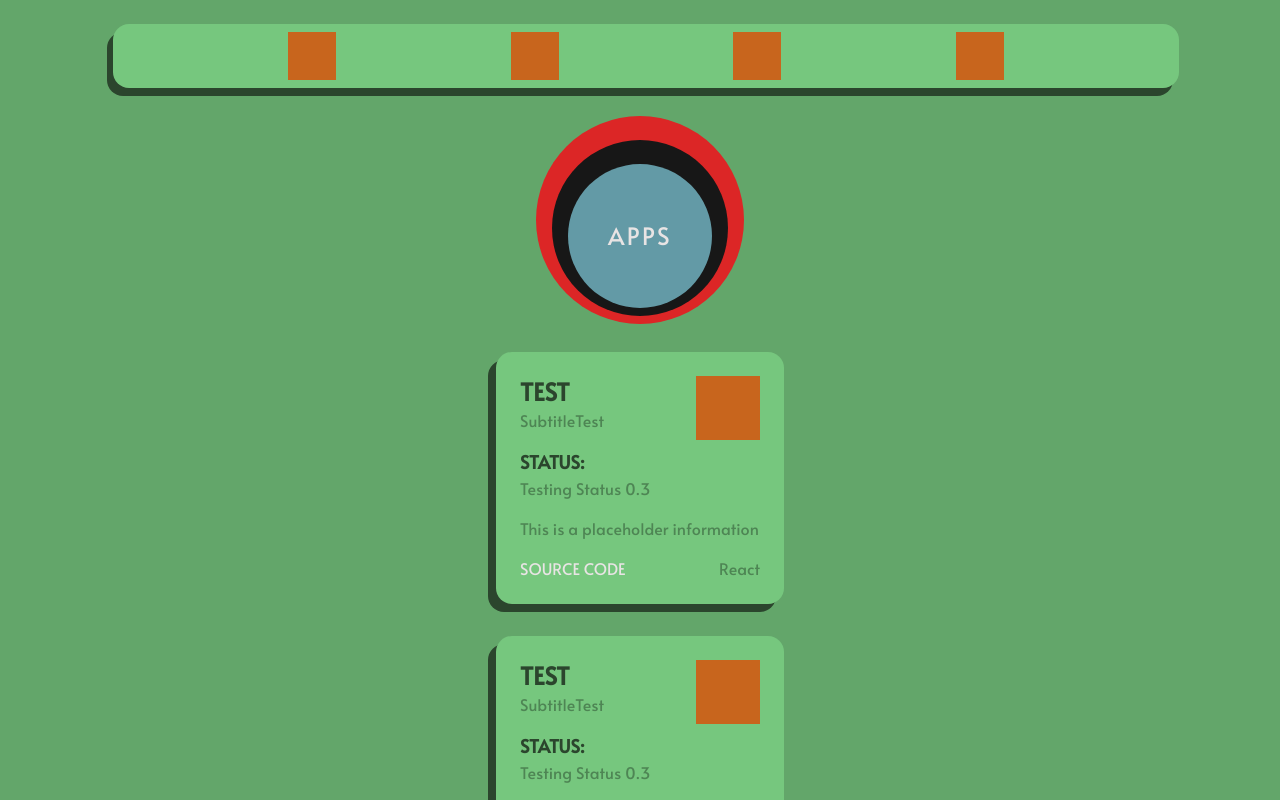
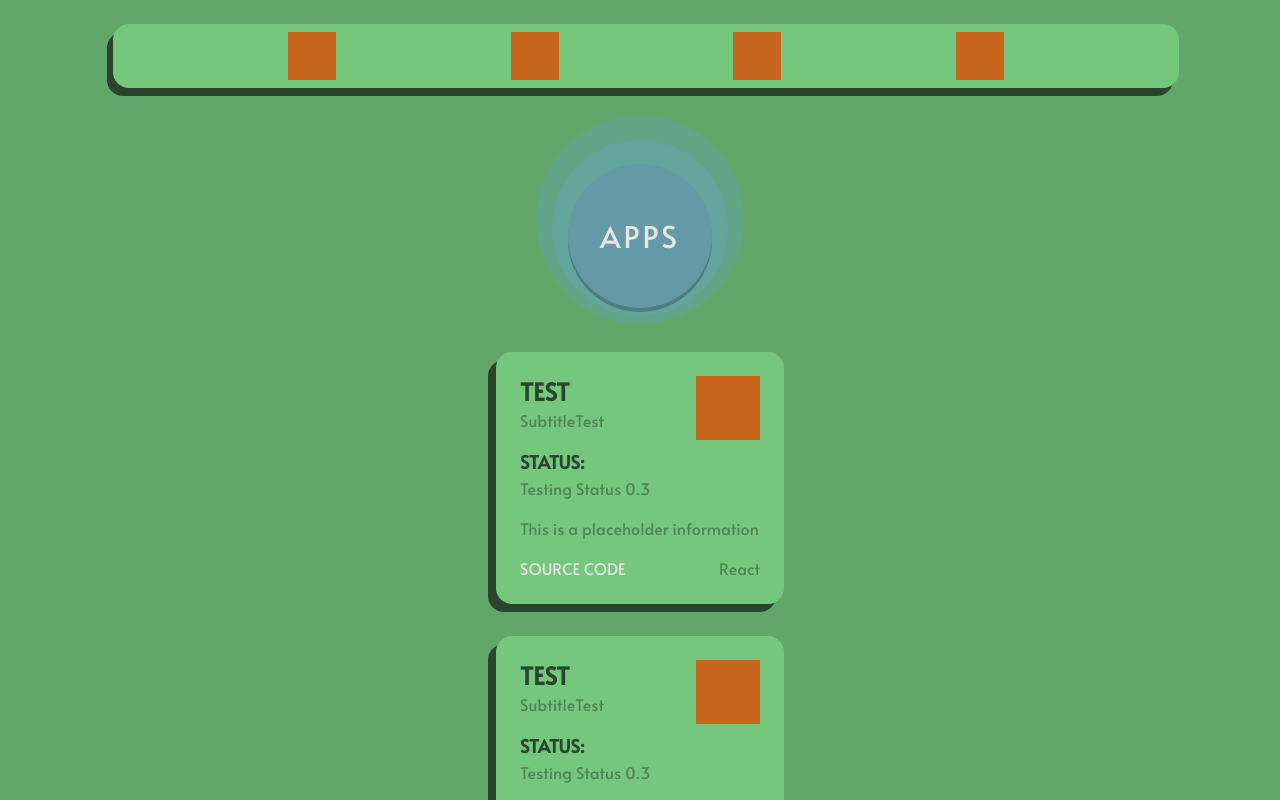
Before and after one commit to dompetriella/dompetriella-react, a React (Vite) app: page / in a window 1280 px wide. Shown: the top 800 px of the page. Built offline with nearby package versions, Linux system fonts and the light colour scheme.

Commit message:
Adjusted color

```diff
--- a/src/components/projects/components/ProjectButton.tsx
+++ b/src/components/projects/components/ProjectButton.tsx
@@ -1,3 +1,4 @@
+import App from "../../../App";
 import { useAppState } from "../../../state/AppState";
 import AppColors from "../../../theme/AppColors";
 
@@ -12,20 +13,36 @@ export function ProjectButton({ buttonText }: { buttonText: string }) {
     ? AppColors.white
     : AppColors.black;
 
+  const mainButtonShadowColor = lightModeState ? AppColors.darkBlueAuxilary : AppColors.darkGreyTertiary
+
+  const splashBackgroundColor = lightModeState
+    ? AppColors.lightBlueSecondary
+    : AppColors.lightGreyTertiary;
+
+
+
   return (
     <>
       <div
         style={{ zIndex: 10 }}
         className="relative flex justify-center items-center w-full p-8 h-60"
       >
-        <div className="absolute w-52 h-52 bottom-3 bg-red-600 rounded-full"></div>
-        <div className="absolute w-44 h-44 bottom-5 bg-black rounded-full"></div>
+        <div style={{ backgroundColor: splashBackgroundColor, opacity: lightModeState ? 0.5 : 0.1 }} className="absolute w-52 h-52 bottom-3 rounded-full"></div>
+        <div style={{ backgroundColor: splashBackgroundColor, opacity: lightModeState ? 0.8 : 0.5 }} className="absolute w-44 h-44 bottom-5 rounded-full"></div>
+        <div
+          style={{
+            backgroundColor: mainButtonShadowColor,
+            opacity: 0.50
+          }}
+          className="absolute w-36 h-36 bottom-[24px] rounded-full "
+        >
+        </div>
         <button
           style={{
             backgroundColor: mainButtonBackgroundColor,
             color: mainButtonTextColor,
           }}
-          className="absolute w-36 h-36 text-2xl bottom-7  rounded-full flex justify-center items-center tracking-widest"
+          className="absolute w-36 h-36 text-3xl bottom-7  rounded-full flex justify-center items-center tracking-widest"
         >
           {buttonText}
         </button>
```
